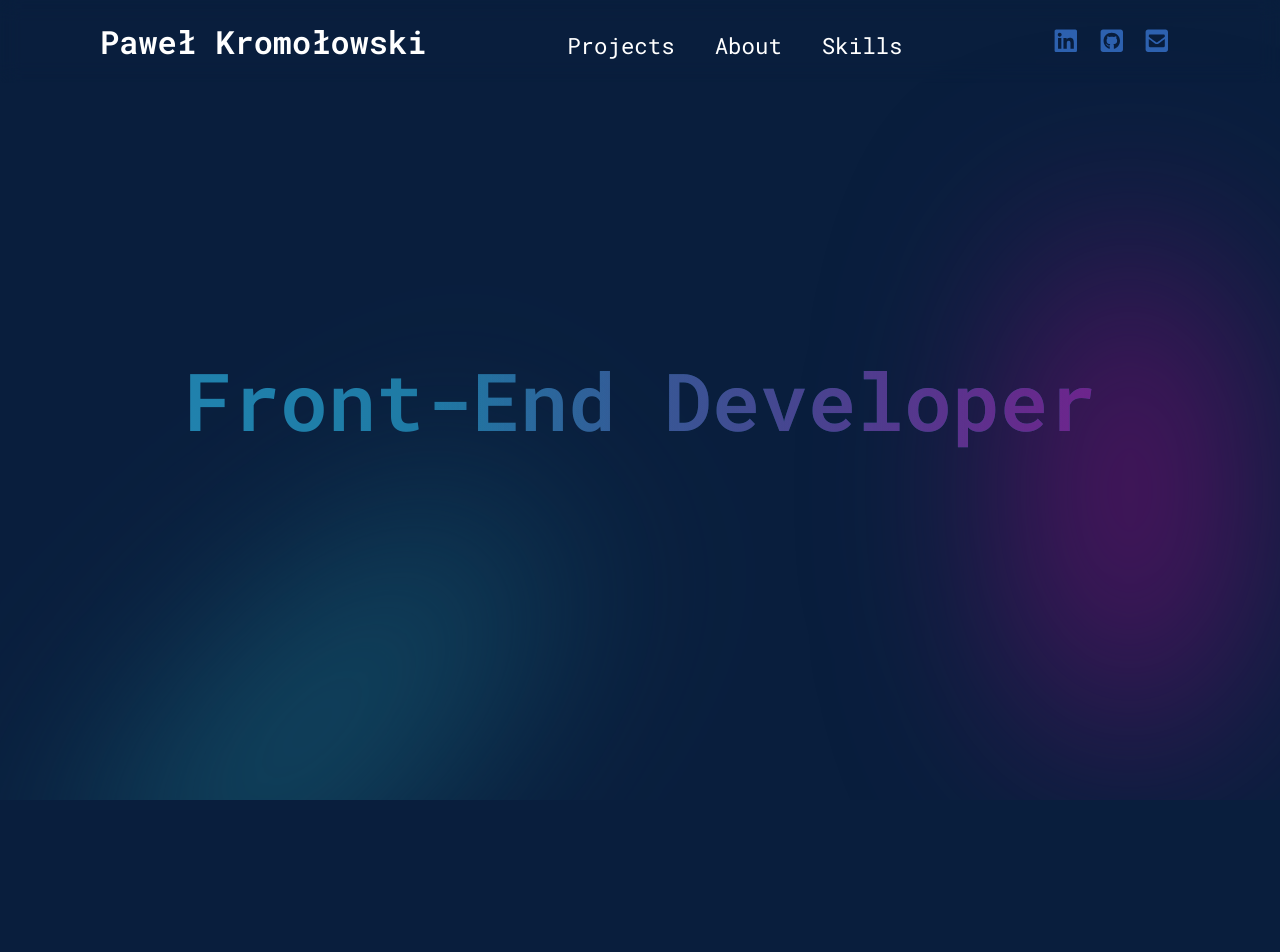
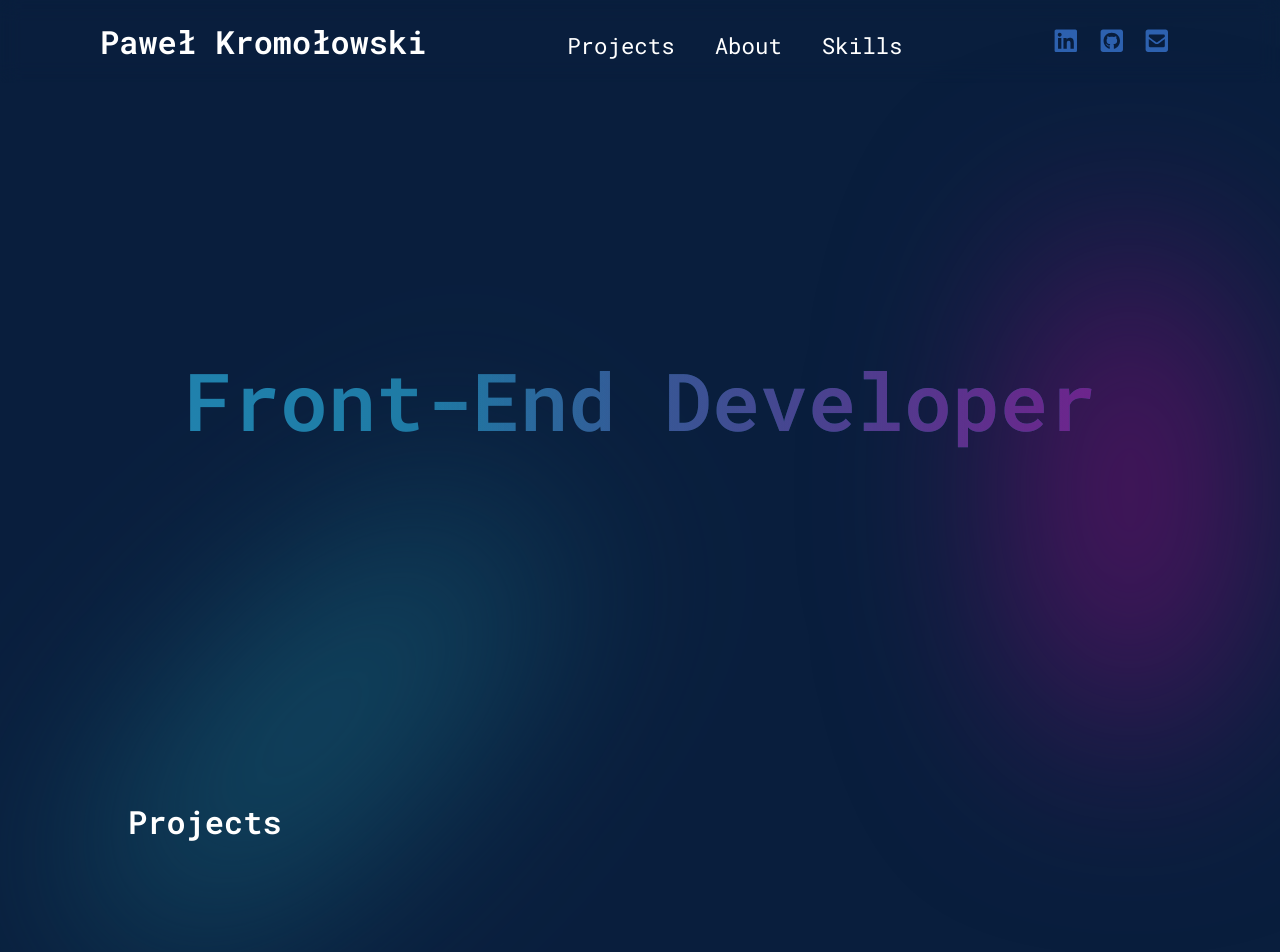
Before and after one commit to cateruu/portfolio-v2, a Next.js app: page / in a window 1280 px wide. Shown: the top 952 px of the page. Before the commit the page ends 800 px from the top, so only its background shows below. Built offline with nearby package versions, Linux system fonts and the light colour scheme.

Commit message:
projects section

```diff
--- /dev/null
+++ b/components/Projects/Projects.module.scss
@@ -0,0 +1,12 @@
+@use '../../styles/variables' as *;
+
+.projects {
+  min-height: 100vh;
+  width: 80%;
+  margin: 0 auto;
+  position: relative;
+}
+
+.header {
+  font-size: $font-header;
+}
--- /dev/null
+++ b/components/Projects/Projects.tsx
@@ -0,0 +1,11 @@
+import styles from './Projects.module.scss';
+
+const Projects = () => {
+  return (
+    <section className={styles.projects}>
+      <h2 className={styles.header}>Projects</h2>
+    </section>
+  );
+};
+
+export default Projects;
--- a/pages/index.tsx
+++ b/pages/index.tsx
@@ -1,5 +1,6 @@
 import Head from 'next/head';
 import Landing from '../components/Landing/Landing';
+import Projects from '../components/Projects/Projects';
 import styles from '../styles/Home.module.scss';
 
 const Home = () => {
@@ -15,6 +16,7 @@ const Home = () => {
       </Head>
       <main>
         <Landing />
+        <Projects />
       </main>
     </>
   );
```
